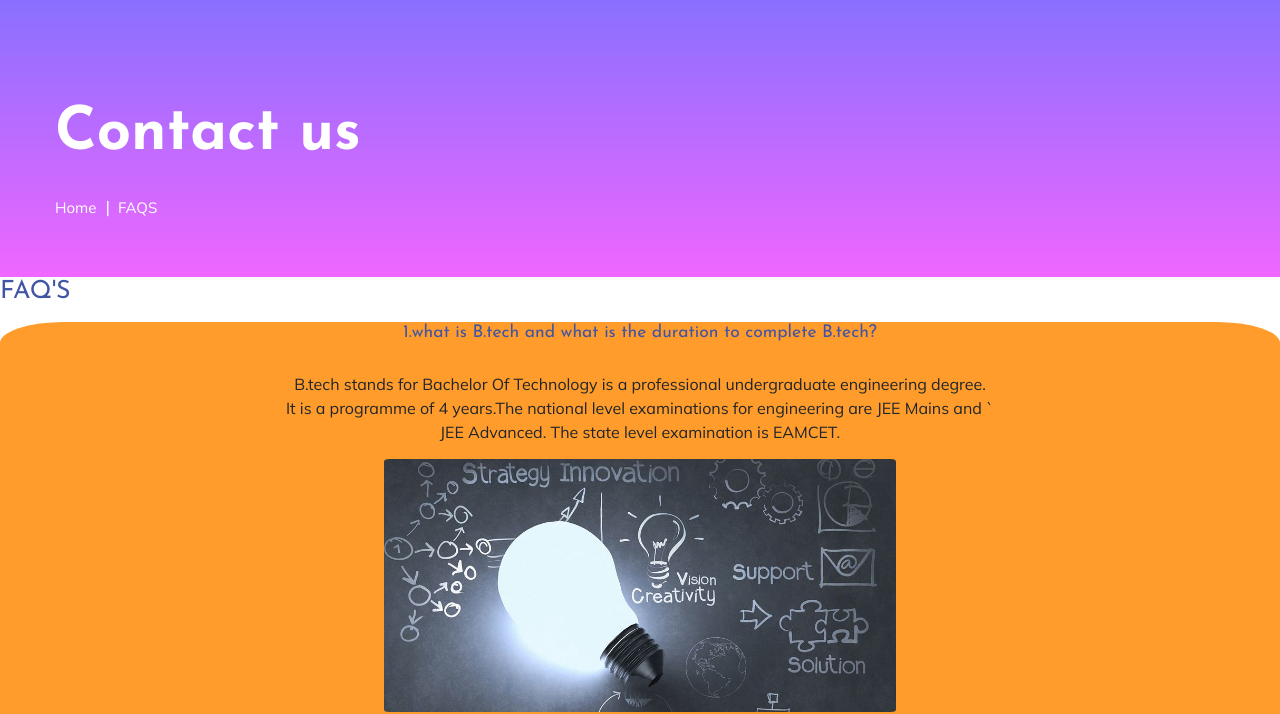
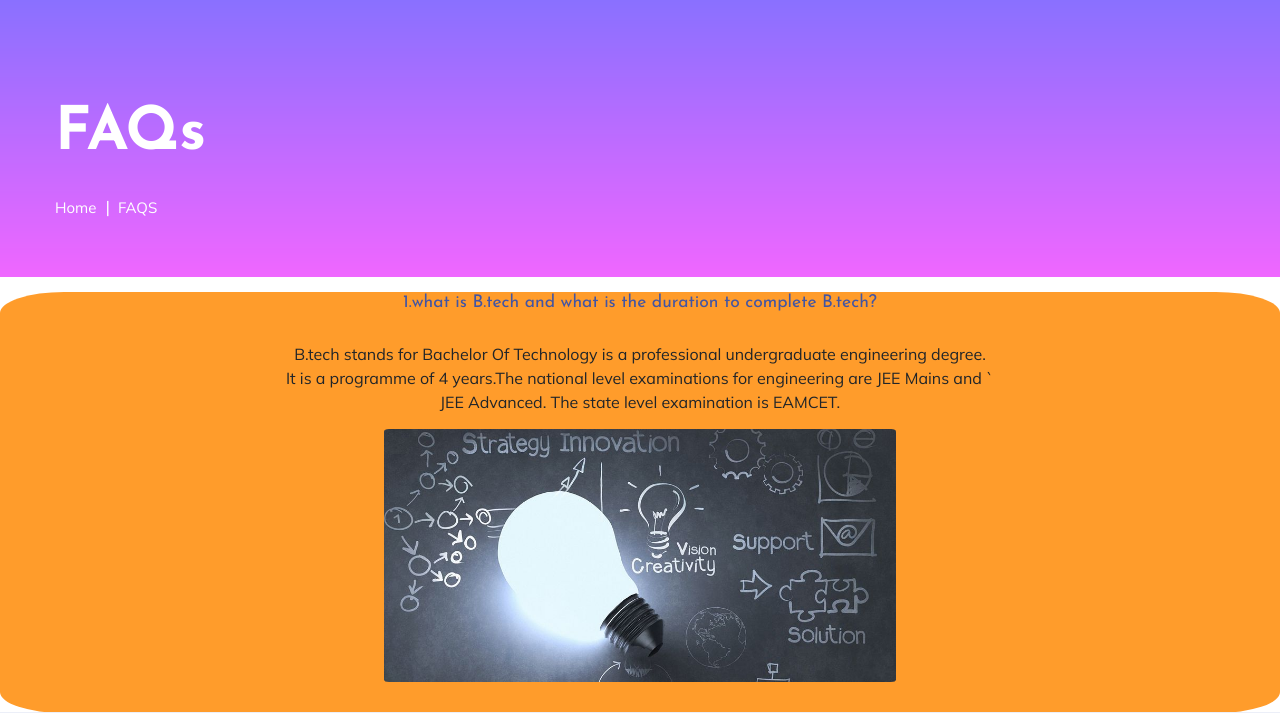
Before and after one commit to AshishSharma1418/trueradiations, a plain HTML site: page FAQs.html in a window 1280 px wide. Shown: the part 123-837 px from the top of the page. Drawn offline with Linux system fonts and the light colour scheme.

Commit message:
Update FAQs.html

```diff
--- a/FAQs.html
+++ b/FAQs.html
@@ -104,7 +104,7 @@
                         <div class="row">
                             <div class="col-xl-8 col-lg-11 col-md-12">
                                 <div class="hero__caption hero__caption2">
-                                    <h1 data-animation="bounceIn" data-delay="0.2s">Contact us</h1>
+                                    <h1 data-animation="bounceIn" data-delay="0.2s">FAQs</h1>
                                     <!-- breadcrumb Start-->
                                     <nav aria-label="breadcrumb">
                                         <ol class="breadcrumb">
@@ -121,7 +121,6 @@
             </div>
         </section>
         <!--  FAQs Area start  -->
-        <h1 data-animation="bounceIn" data-delay="0.2s">FAQ'S</h1>
         <div style="text-align: center; background-color: rgb(255, 156, 43); border-radius: 5%;">
             <p>
             <h3>1.what is B.tech and what is the duration to complete B.tech?</h3><br>
```
